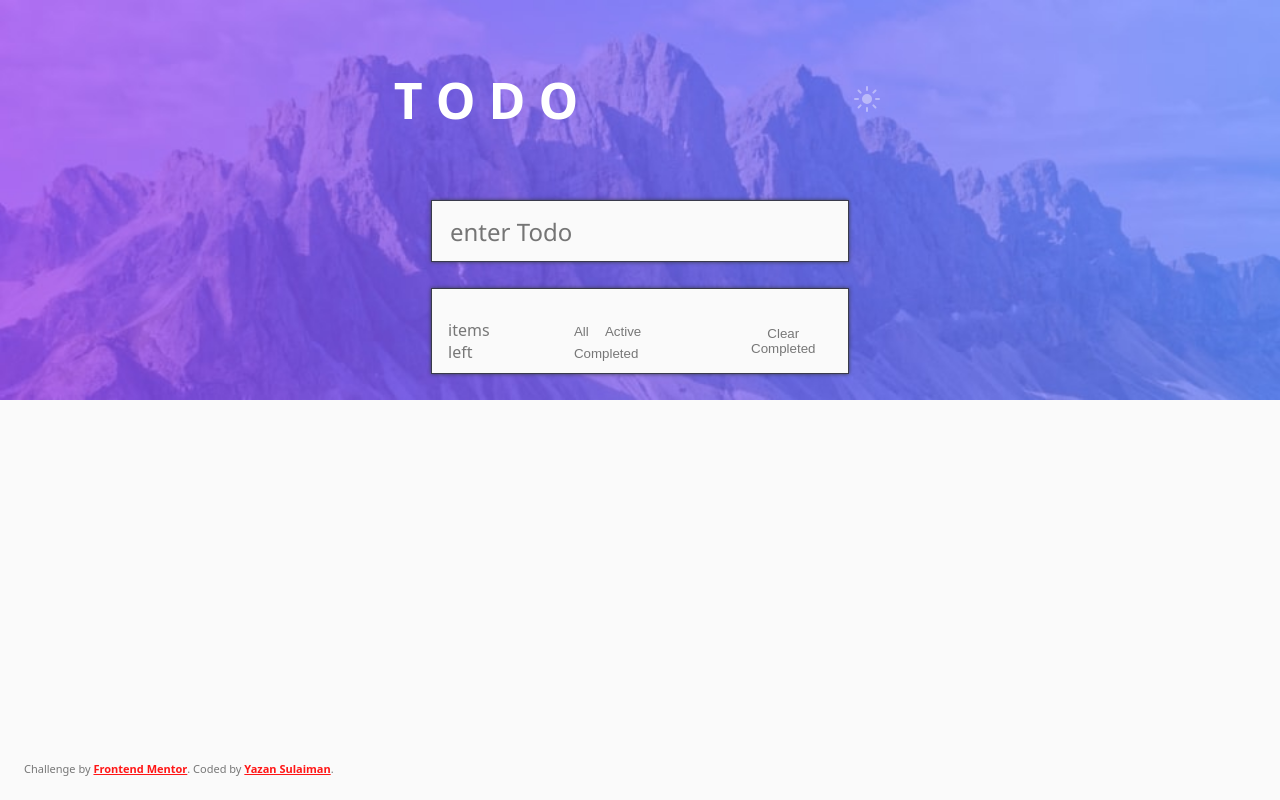
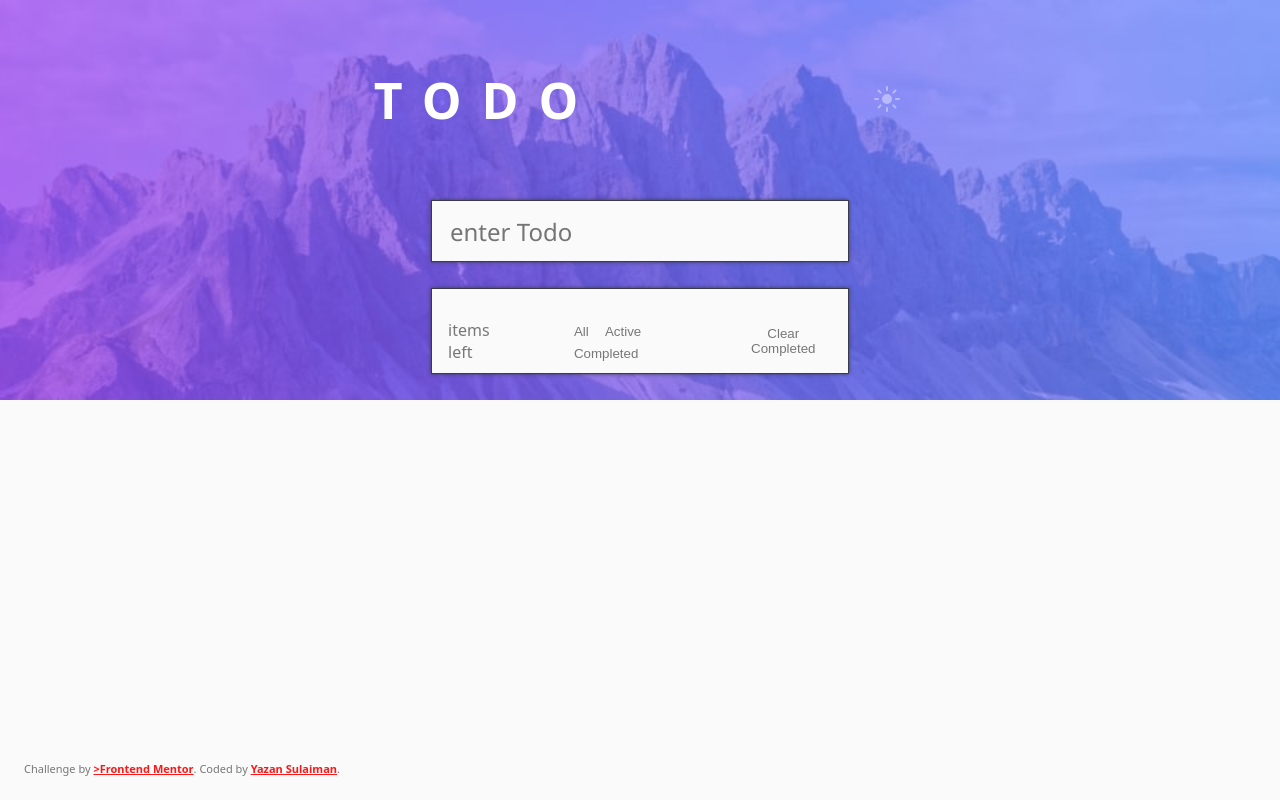
Before and after one commit to yazan-sul/todo-app-main, a plain HTML site: page index.html in a window 1280 px wide. Drawn offline with Linux system fonts and the light colour scheme.

Commit message:
fixing html problems

```diff
--- a/css/styles.css
+++ b/css/styles.css
@@ -36,13 +36,19 @@ body.lightMode {
   color: white;
   text-align: center;
   font-size: 25px;
+
   display: flex;
   height: 200px;
   gap: 270px;
   justify-content: center;
   align-items: center;
 }
+.bg-container h1 {
 
+  text-transform: uppercase;
+  letter-spacing: 0.4em;
+
+}
 header {
   background-image: url('../images/bg-desktop-dark.jpg');
   height: 400px;
--- a/index.html
+++ b/index.html
@@ -23,12 +23,13 @@
   <body class="lightMode">
     <header>
       <div class="bg-container">
-        <h1>T O D O</h1>
+        <h1>todo</h1>
 
         <button id="theme-toggle">
           <img id="theme-icon" src="images/icon-sun.svg" alt="My Happy SVG" />
         </button>
       </div>
+      <main>
         <div class="container">
           <form class="toDo-card-input" onsubmit="addTodo(event)">
             <input
@@ -42,7 +43,7 @@
           <div class="toDo-card">
             <ul id="todo-list"></ul>
             <div id="footer-section-card" class="footer-section">
-            <label id="items-counter">items left</label>
+              <span id="items-counter">items left</span>
               <span class="footer-buttons">
                 <button id="all-btn">All</button>
                 <button id="active-btn">Active</button>
@@ -52,11 +53,12 @@
             </div>
           </div>
         </div>
+      </main>
     </header>
 
     <div class="credits">
       Challenge by
-      <a href="https://www.frontendmentor.io?ref=challenge" target="_blank"
+      <a href="https://www.frontendmentor.io?ref=challenge" target="_blank" rel="noopener noreferrer">
         >Frontend Mentor</a
       >. Coded by <a href="#">Yazan Sulaiman</a>.
     </div>
```
Lines whose indentation alone changed are shown as unchanged.
